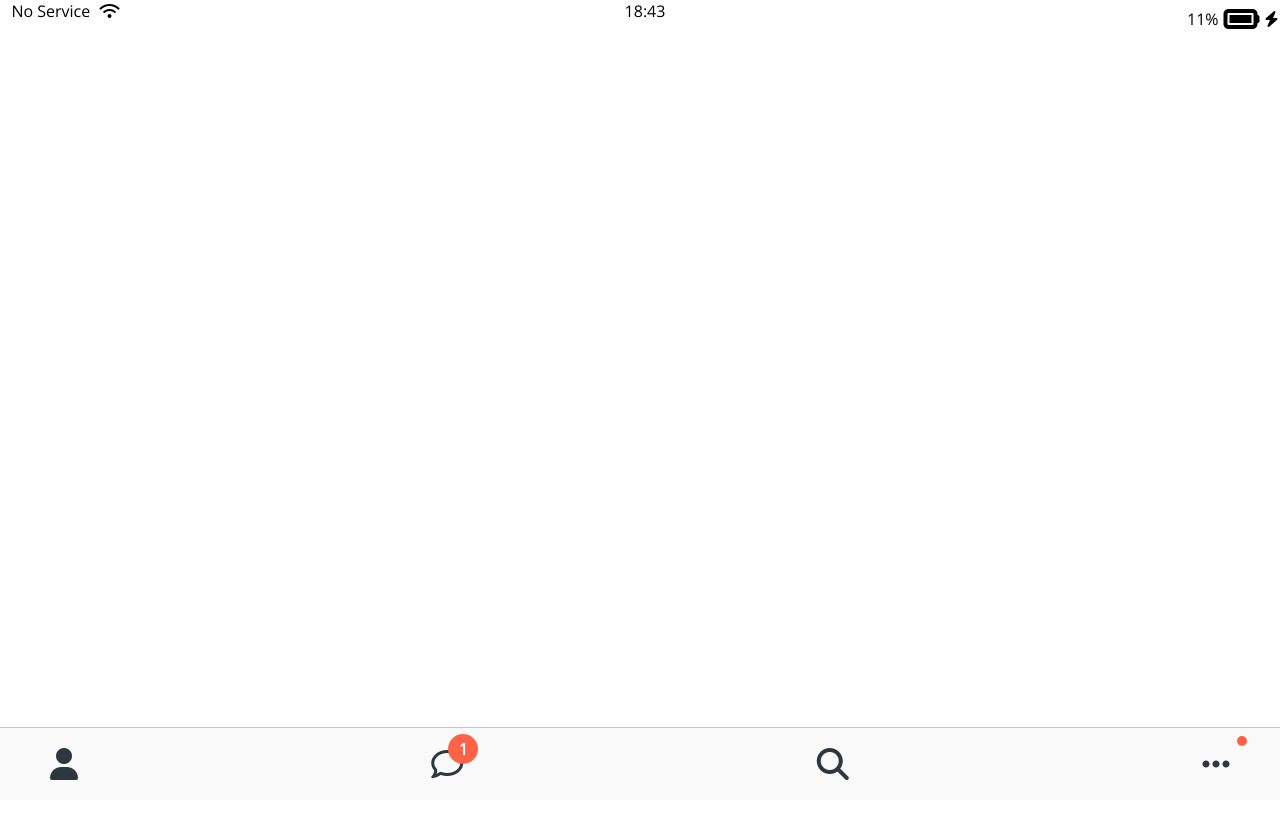
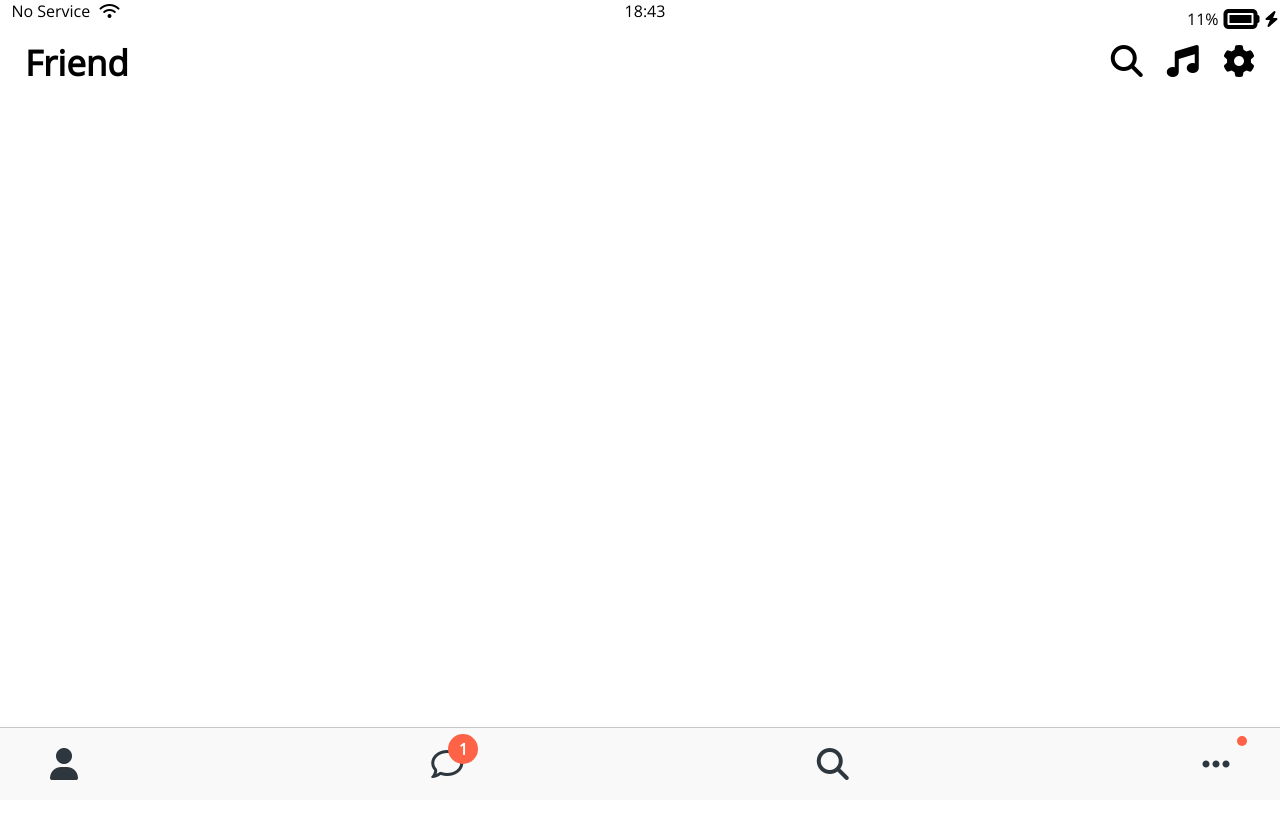
Before and after one commit to creatoroh/kokoa-clone-htmlCss, a plain HTML site: page friends.html in a window 1280 px wide. Shown: the top 818 px of the page. Drawn offline with nearby package versions, Linux system fonts and the light colour scheme.

Commit message:
header css styling

```diff
--- /dev/null
+++ b/css/components/screen-header.css
@@ -0,0 +1,12 @@
+.screen-header {
+  display: flex;
+  padding: 45px 25px;
+  justify-content: space-between;
+}
+.screen-header__title {
+  font-size: 35px;
+  font-weight: 600;
+}
+.screen-header__icon span {
+  padding-left: 20px;
+}
--- a/css/styles.css
+++ b/css/styles.css
@@ -5,6 +5,7 @@
 @import "common/variables.css";
 /* components */
 @import "components/status-bar.css";
+@import "components/screen-header.css";
 @import "components/nav-bar.css";
 /* screens */
 @import "screens/login.css";
--- a/friends.html
+++ b/friends.html
@@ -7,7 +7,7 @@
     <title>Friends - KoKoa clone</title>
   </head>
   <body>
-    <!-- status-bar -->
+    <!-- 1 status-bar -->
     <div class="status-bar">
       <div class="status-bar__column">
         <span>No Service</span>
@@ -22,7 +22,17 @@
         <i class="fas fa-bolt"></i>
       </div>
     </div>
-    <!-- nav -->
+    <!-- header? -->
+    <header class="screen-header">
+      <h1 class="screen-header__title">Friend</h1>
+      <div class="screen-header__icon">
+        <span><i class="fas fa-search fa-2x"></i></span>
+        <span><i class="fas fa-music fa-2x"></i></span>
+        <span> <i class="fas fa-cog fa-2x"></i></span>
+      </div>
+    </header>
+
+    <!-- 3 nav -->
     <nav class="nav">
       <ul class="nav__list">
         <li class="nav__btn">
```
